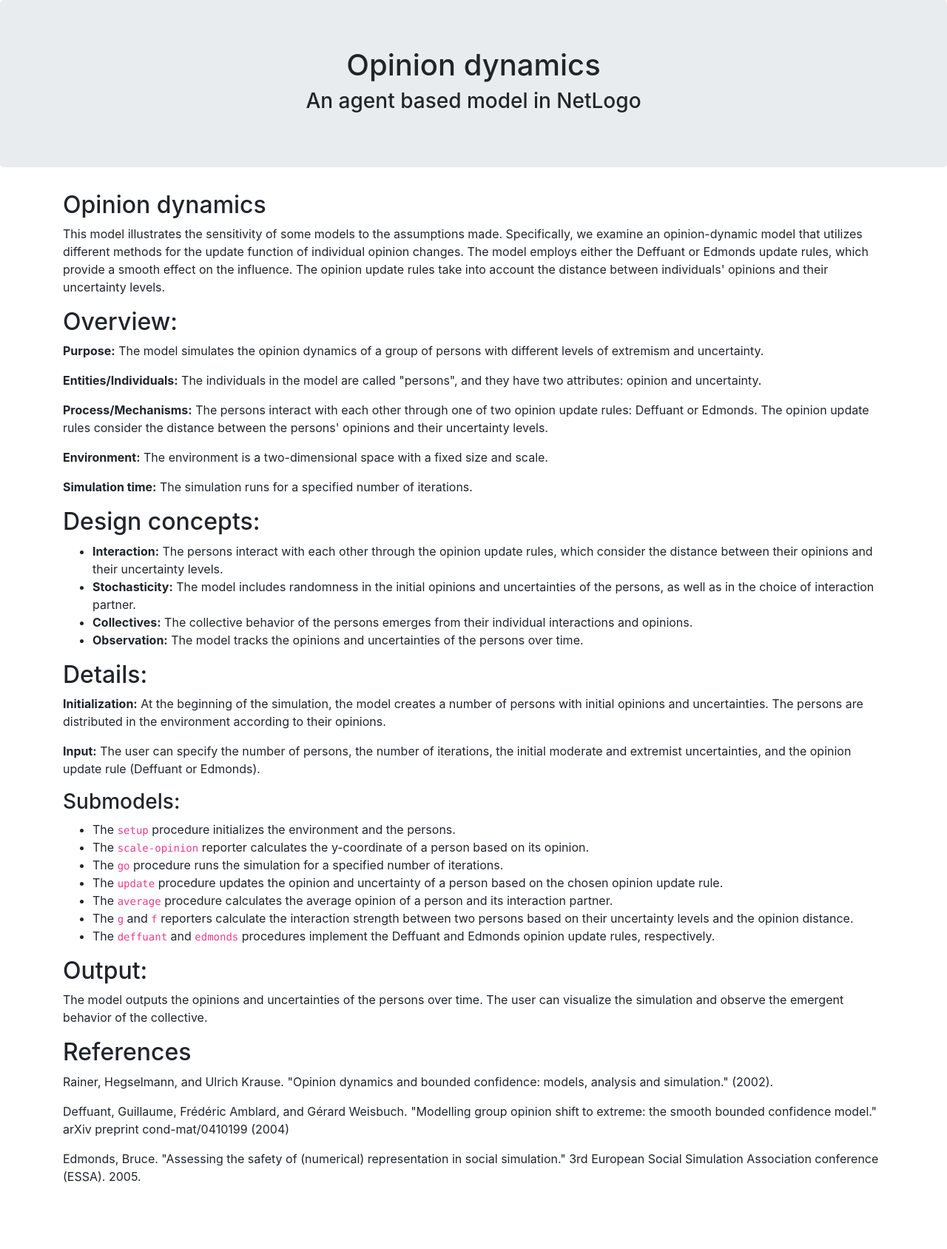
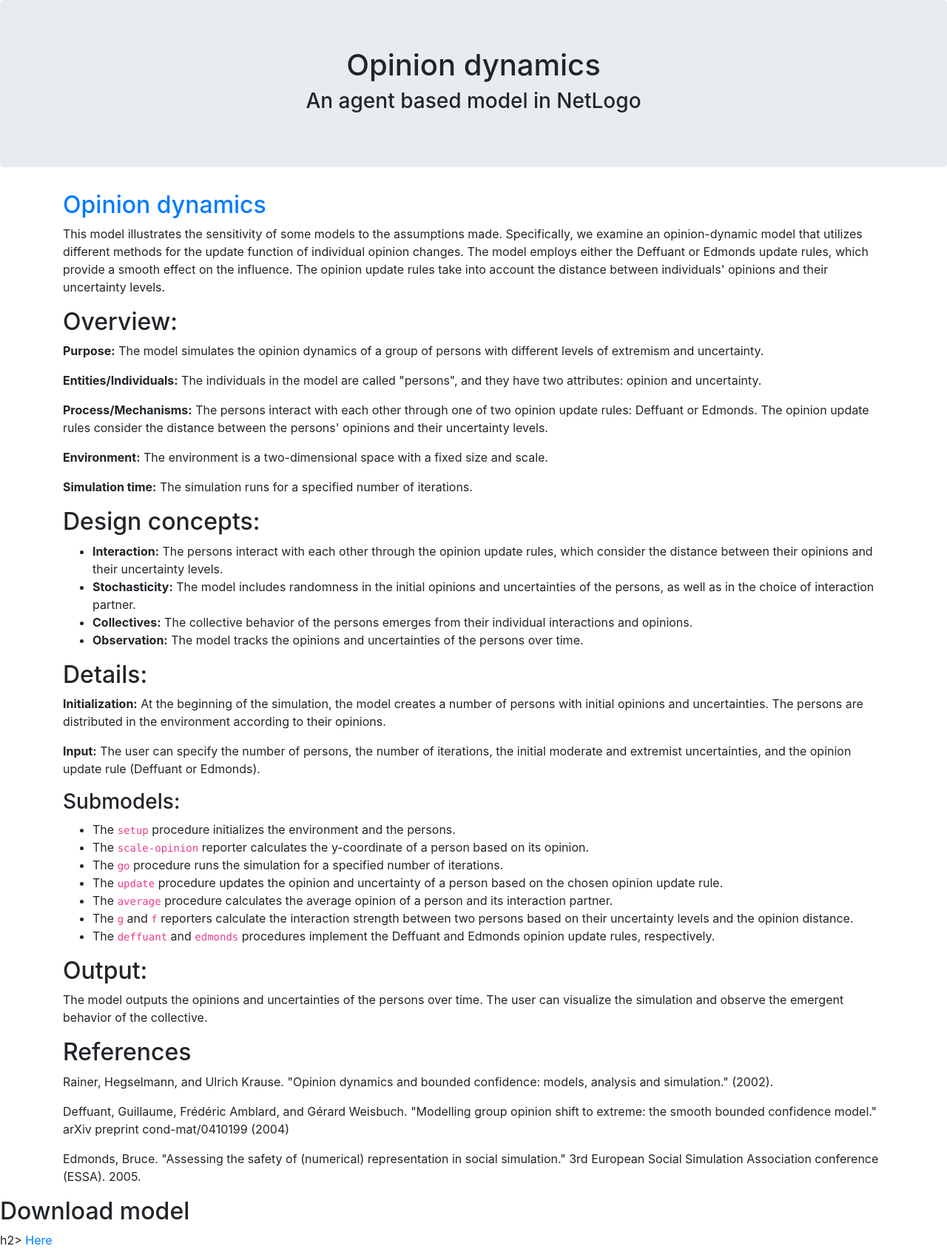
Before and after one commit to ric-colasanti/Opinion-dynamics, a plain HTML site: page index.html in a window 1280 px wide. Shown: the whole page at 74% size. Before the commit the page ends 1618 px from the top, so only its background shows below. Drawn offline with nearby package versions, Linux system fonts and the light colour scheme.

Commit message:
Add link to model from webpage

```diff
--- a/index.html
+++ b/index.html
@@ -40,7 +40,7 @@
 
    </div>
    <div class="container">
-   <h2>Opinion dynamics</h2>
+   <h2><a href=https://github.com/ric-colasanti/Opinion-dynamics">Opinion dynamics</a></h2>
    <p>This model illustrates the sensitivity of some models to the assumptions made. Specifically, we examine an opinion-dynamic model that utilizes different methods for the update function of individual opinion changes. The model employs either the Deffuant or Edmonds update rules, which provide a smooth effect on the influence. The opinion update rules take into account the distance between individuals' opinions and their uncertainty levels.</p>
 
    <h2>Overview:</h2>
@@ -92,6 +92,9 @@
    <p>Deffuant, Guillaume, Frédéric Amblard, and Gérard Weisbuch. "Modelling group opinion shift to extreme: the smooth bounded confidence model." arXiv preprint cond-mat/0410199 (2004)</p>
    <p>Edmonds, Bruce. "Assessing the safety of (numerical) representation in social simulation." 3rd European Social Simulation Association conference (ESSA). 2005.</p>
    </div>
+
+   <h2>Download model</h2>h2>
+   <a href=https://github.com/ric-colasanti/Opinion-dynamics">Here</a>
 </body>
 
 </html>
```
